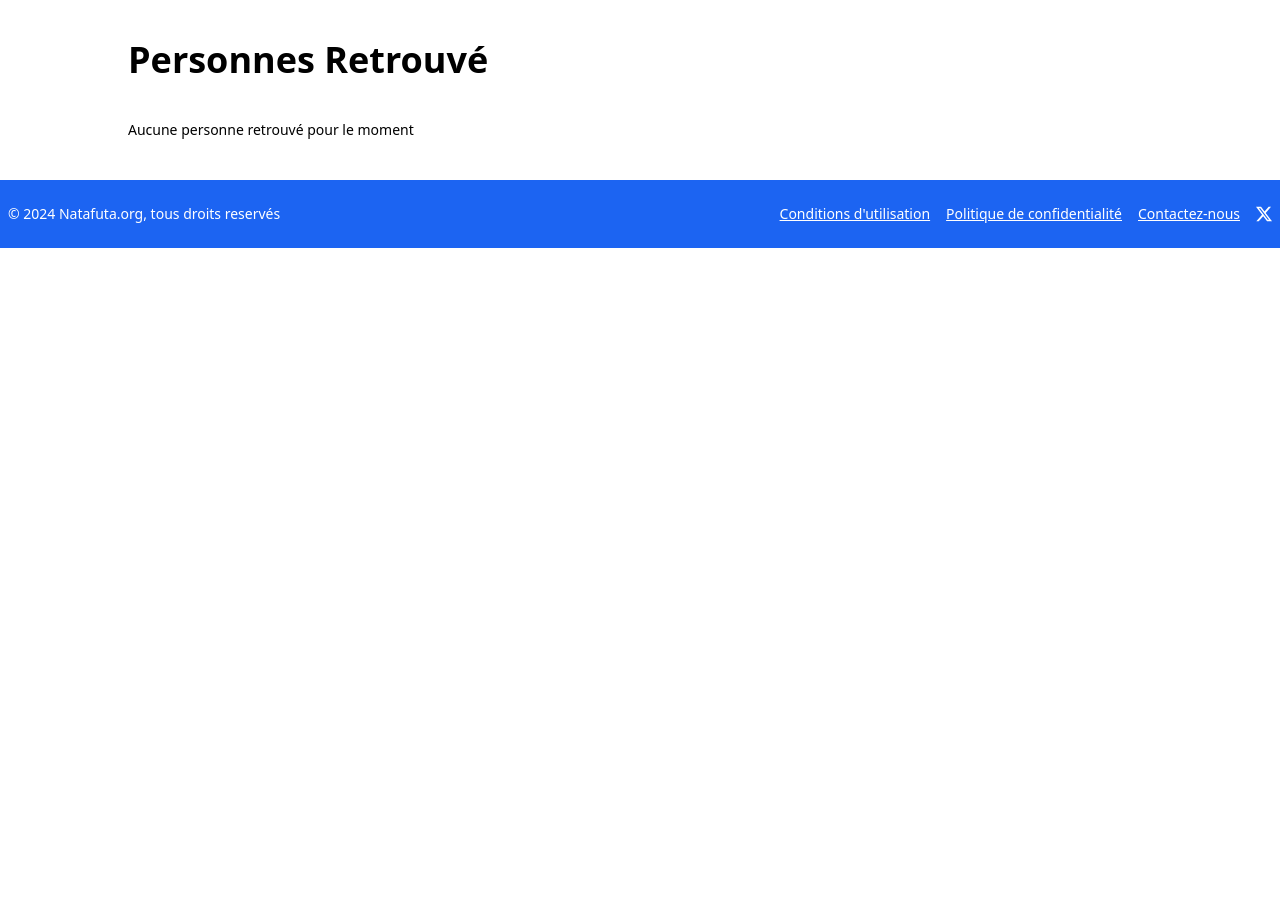
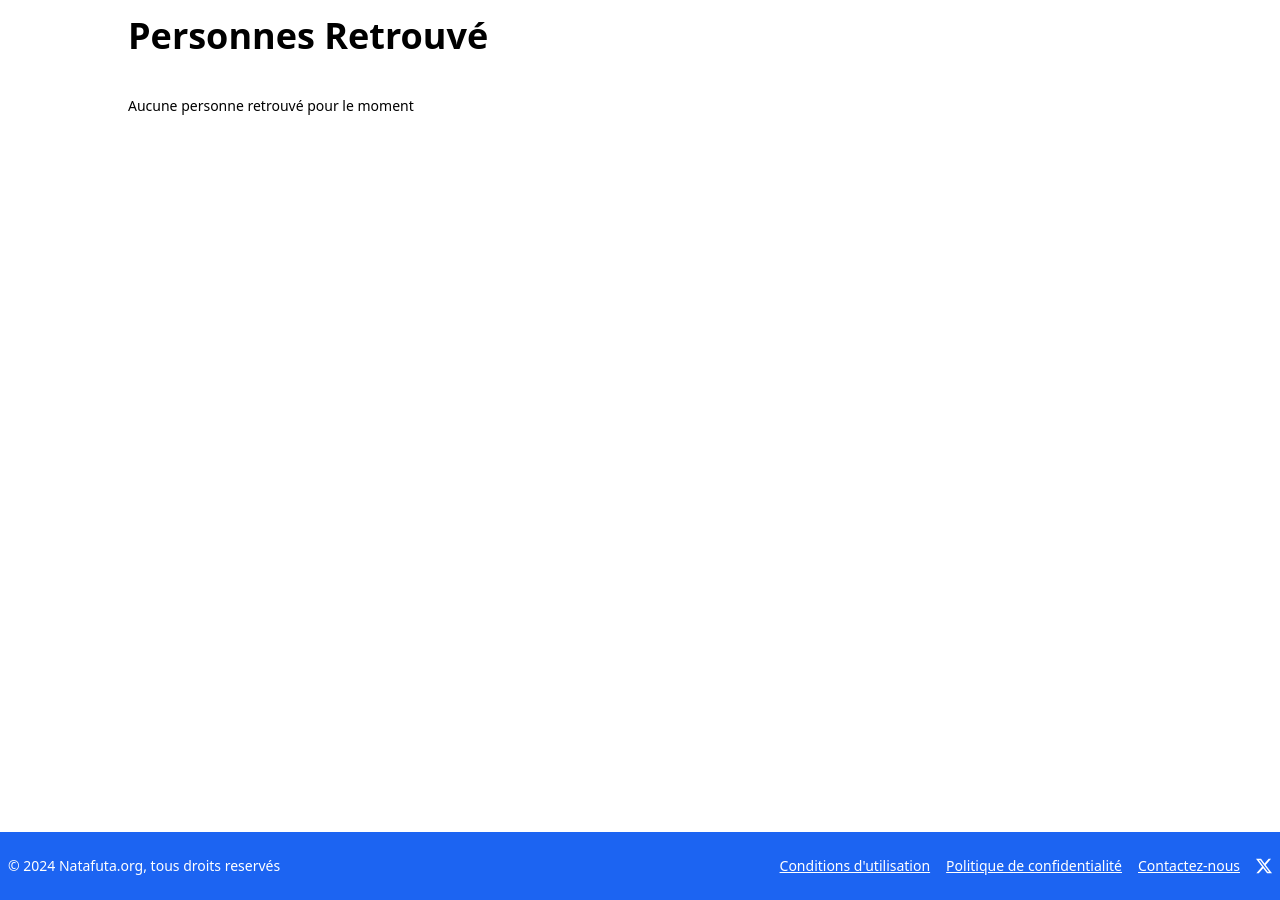
Before and after one commit to ElyxKik/natafuta, a Django app: page /personnes-retrouves in a window 1280 px wide. Shown: the part 82-982 px from the top of the page. Before the commit the page ends 330 px from the top, so only its background shows below. Run offline with Django 5.2, Linux system fonts and the light colour scheme; data that the repository does not hold is empty; style sheets or scripts are compiled from the project's sources; some libraries are stand-ins or nearby versions.

Commit message:
Mis à jour design pages

```diff
--- a/finder/templates/avis.html
+++ b/finder/templates/avis.html
@@ -1,9 +1,9 @@
 {% extends 'base.html' %}
 {% load static %}
 {% block content %}
-
+<div class="h-screen">
         <h1 class="text-2xl md:text-4xl font-bold dark:text-white mb-10">Avis de Recherche</h6>
-        <div class="flex flex-col space-y-2 md:flex-row md:space-y-0 md:space-x-3">
+        <div class="flex flex-col space-y-2 lg:grid lg:grid-cols-2 gap-1">
             {% for a in avis reversed %}
             <a href="{% url 'avis_detail' a.id %}">
                 <div class="flex flex-col bg-white border border-gray-200 rounded-lg shadow w-full md:w-80 hover:bg-blue-100 dark:border-gray-700 dark:bg-gray-800 dark:hover:bg-gray-700">
@@ -31,5 +31,5 @@
         </div>
 
 
-
+    </div>
 {% endblock %}
--- a/finder/templates/home.html
+++ b/finder/templates/home.html
@@ -2,7 +2,7 @@
 {% load static %}
 {% block content %}
 
-    <div class="w-full">
+    <div class="w-full h-screen">
 
         <div class="md:grid  md:grid-cols-4 grid-cols-1 py-2 md:gap-5 gap-y-2">
             <a href="{% url 'avis_recherche' %}">
--- a/finder/templates/mon-compte.html
+++ b/finder/templates/mon-compte.html
@@ -2,9 +2,9 @@
 {% load static %}
 {% block content %}
 
-<div>
+<div  class="h-screen">
     <h6 class="font-medium text-lg mt-6 mb-2">Mes avis</h6>
-        <div class="flex flex-col space-y-2 md:flex-row md:space-y-0 md:space-x-3">
+        <div class="flex flex-col space-y-2 lg:grid lg:grid-cols-2 gap-1">
             {% for a in avis reversed %}
             <a href="{% url 'avis_detail' a.id %}">
                 <div class="flex flex-col bg-white border border-gray-200 rounded-lg shadow w-80 hover:bg-blue-100 dark:border-gray-700 dark:bg-gray-800 dark:hover:bg-gray-700">
--- a/finder/templates/retrouves.html
+++ b/finder/templates/retrouves.html
@@ -2,9 +2,9 @@
 {% load static %}
 {% block content %}
 
-<div>
+<div class="h-screen">
     <h6 class="text-2xl md:text-4xl font-bold dark:text-white mb-10">Personnes Retrouvé</h6>
-        <div class="flex flex-col space-y-2 md:flex-row md:space-y-0 md:space-x-3">
+        <div class="flex flex-col space-y-2 lg:grid lg:grid-cols-2 gap-1">
             {% for a in avis_resolu reversed %}
             <a href="{% url 'avis_detail' a.id %}">
                 <div class="flex flex-col bg-white border border-gray-200 rounded-lg shadow w-full md:w-80 hover:bg-blue-100 dark:border-gray-700 dark:bg-gray-800 dark:hover:bg-gray-700">
--- a/templates/base.html
+++ b/templates/base.html
@@ -11,7 +11,7 @@
         {% tailwind_css %}
     </head>
 
-    <body class="w-full">
+    <body class="w-full h-auto">
 
         <nav class="bg-white border-b-2 border-gray-200 dark:bg-gray-900">
             <div class="max-w-screen-xl flex flex-wrap items-center justify-between mx-auto p-4">
@@ -214,7 +214,7 @@
             </div>
         </nav>
 
-        <div class="max-w-5xl mx-4 md:mx-auto h-auto my-10">
+        <div class="max-w-5xl mx-4 md:mx-auto h-auto my-4">
             {% block content %}
             {% endblock %}
         </div>
```
